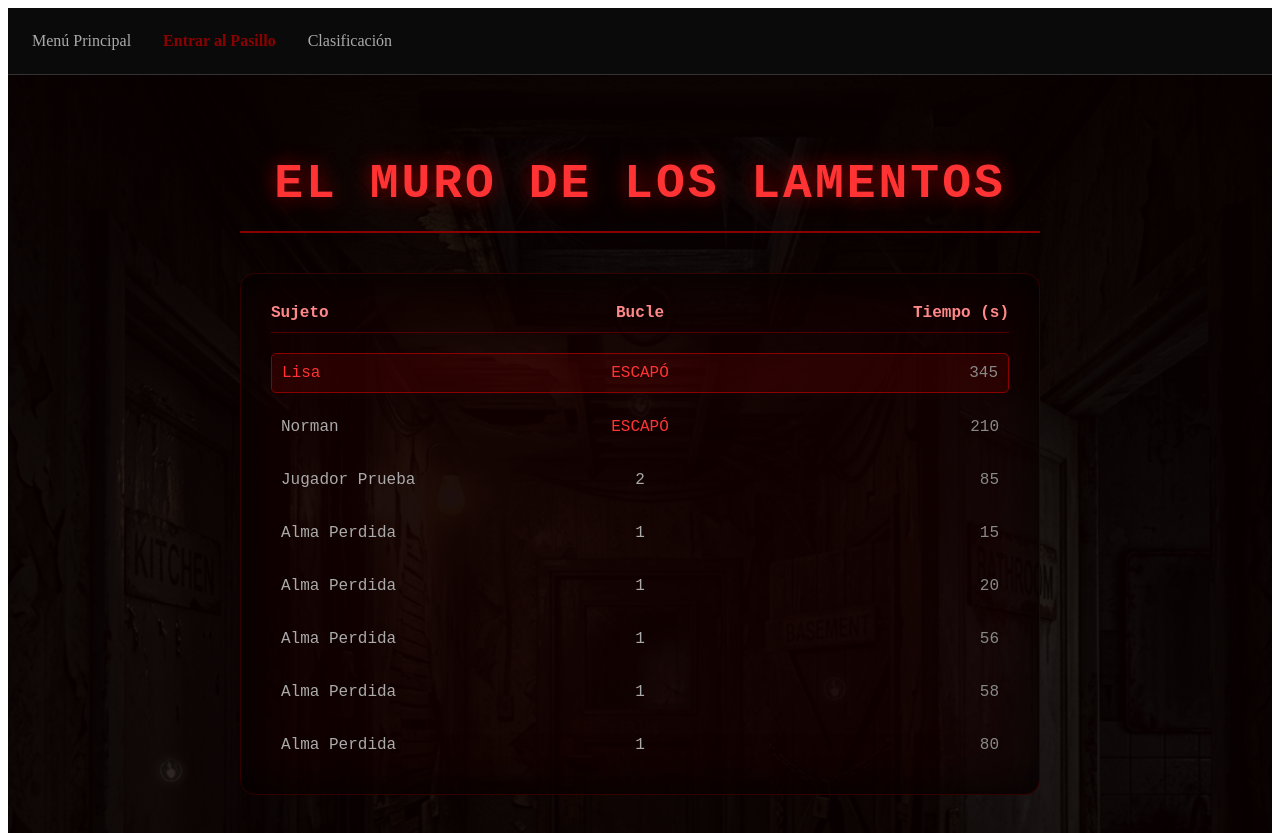
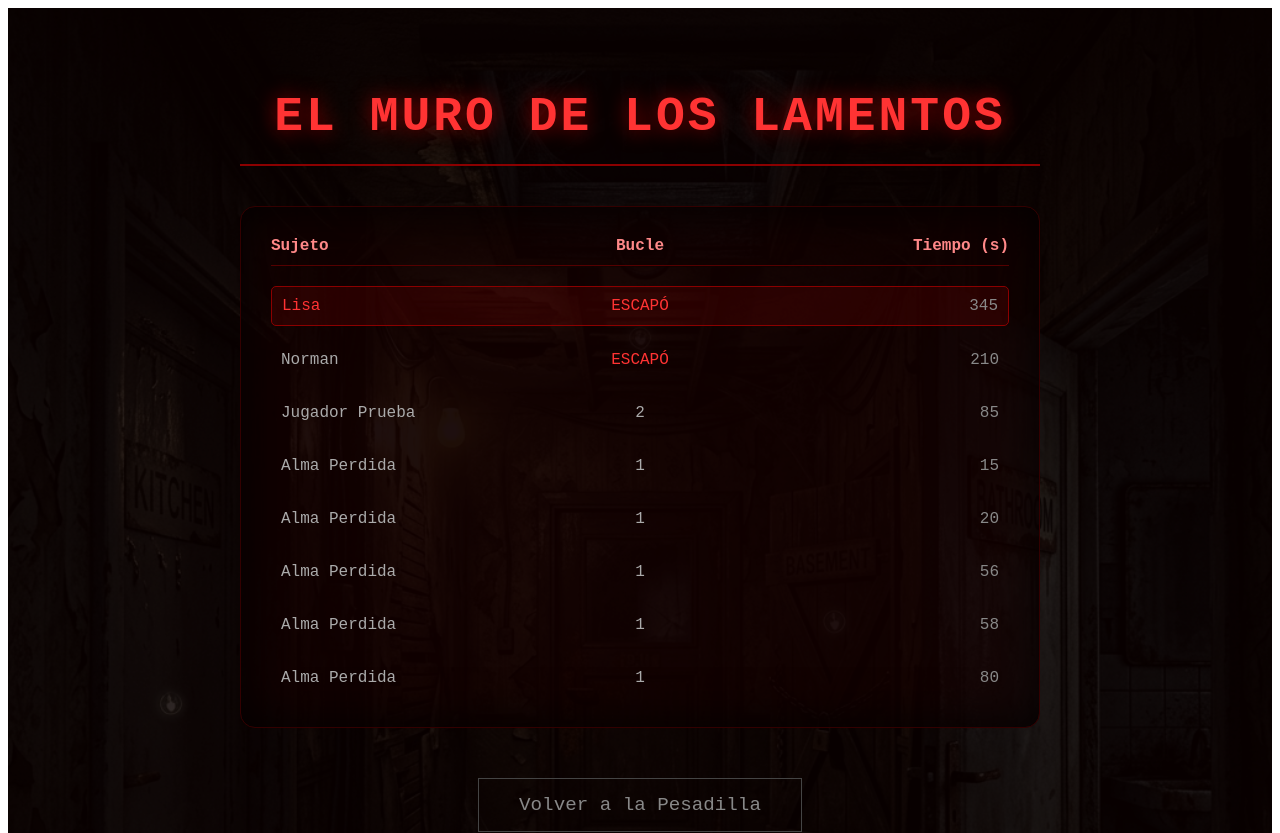
Before and after one commit to danielramirez272006-arch/juego-terror, a React (Vite) app in the folder juego/: page /puntajes in a window 1280 px wide. Shown: the top 833 px of the page. Built offline with nearby package versions, Linux system fonts and the light colour scheme; data requests are answered from the project's data file.

Commit message:
fix: eliminar navbar que desplazaba el contenedor 100vh y rompia los hitboxes

```diff
--- a/juego/src/shared/routing/app-router.jsx
+++ b/juego/src/shared/routing/app-router.jsx
@@ -33,13 +33,6 @@ const RutasConError = () => {
 export const AppRouter = () => {
   return (
     <BrowserRouter>
-      {/* Navbar temporal para navegación en desarrollo */}
-      <nav style={{ display: 'flex', gap: '2rem', padding: '1.5rem', background: '#0a0a0a', borderBottom: '1px solid #333' }}>
-        <Link to="/" style={{ color: '#aaa', textDecoration: 'none' }}>Menú Principal</Link>
-        <Link to="/juego/1" style={{ color: '#8b0000', textDecoration: 'none', fontWeight: 'bold' }}>Entrar al Pasillo</Link>
-        <Link to="/puntajes" style={{ color: '#aaa', textDecoration: 'none' }}>Clasificación</Link>
-      </nav>
-
       <RutasConError />
     </BrowserRouter>
   );
```
